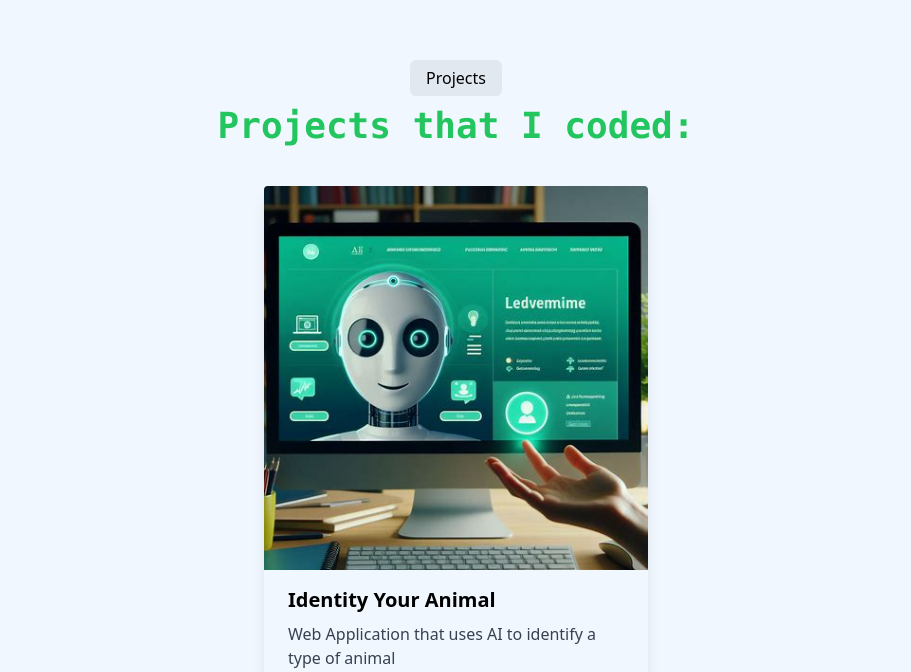
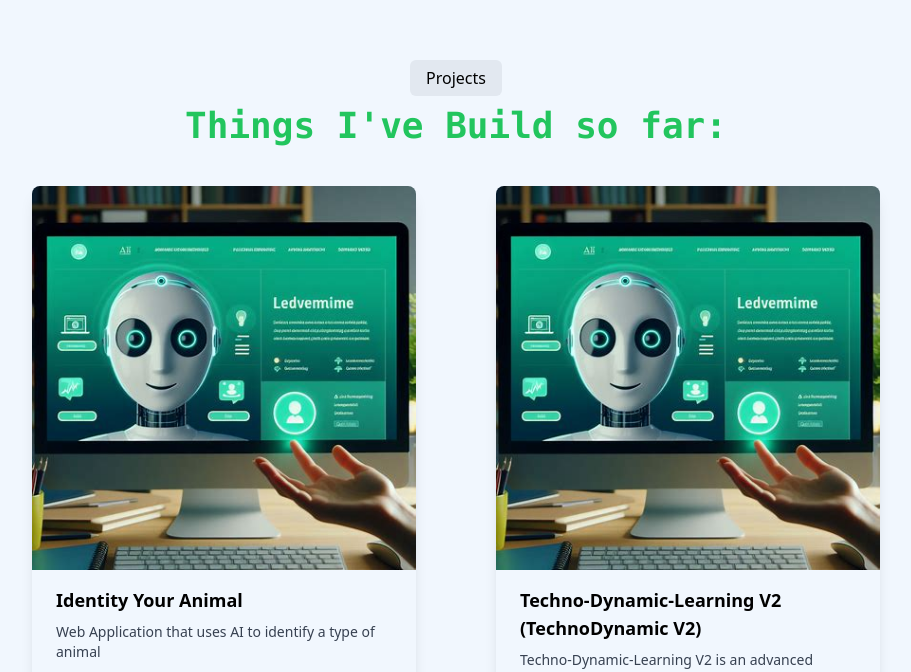
Before and after one commit to WinsonBaring/Personal-Porfolio, a React (Vite) app: page / in a window 1280 px wide. Shown: the part 2123-2795 px from the top of the page, without its empty margins (184-1095 px from the left). Built offline with nearby package versions, Linux system fonts and the light colour scheme.

Commit message:
[Winson] Partial Completion
[Winson] Partial Completion

```diff
--- a/src/App.jsx
+++ b/src/App.jsx
@@ -7,6 +7,7 @@ import Skills from "sections/Skills";
 import Projects from "sections/Projects";
 import Contact from 'sections/Contact';
 import Footer from 'sections/Footer';
+import Experience from './sections/Experience';
 
 function App() {
     return (
@@ -19,6 +20,7 @@ function App() {
               <About/>
               <Skills/>
               <Projects/>
+              <Experience/>
               <Contact/>
             </section>
             </article>
--- a/src/components/Card.jsx
+++ b/src/components/Card.jsx
@@ -8,11 +8,11 @@ import link from 'assets/link.svg'
 
 const Card = ({ image, title, description, tools_used, source_code, live_demo }) => {
   return (
-    <section className="max-w-sm rounded overflow-hidden shadow-lg m-10">
-      <img className="w-full" src={project} alt={title} />
+    <section className="max-w-sm a  min-h-[50rem] max-h-[50rem]  rounded-lg overflow-hidden shadow-lg m-10">
+      <img className="w-full " src={project} alt={title} />
       <div className="px-6 py-4">
-        <div className="font-bold text-xl mb-2">{title}</div>
-        <p className="text-gray-700 text-base">{description}</p>
+        <div className="font-bold text-lg mb-2">{title}</div>
+        <p className="overflow-hidden max-h-[10rem] text-gray-700 text-sm">{description}</p>
       </div>
       <div className="px-6 pt-4 pb-2">
         {tools_used.map((tool, index) =>{
--- a/src/profile.js
+++ b/src/profile.js
@@ -7,6 +7,7 @@ const skillset = [
     "About",
     "Skills",
     "Projects",
+    "Experience",
 ];
 const intro = {
     intro:"Hi, I'm",
@@ -45,7 +46,8 @@ const about = {
 }
 
 const projects ={
-    title: "Projects that I coded:",
+    title:"Projects",
+    description: "Things I've Build so far:",
     projects: [{
     image: "assets/Project.jpg",
     title:"Identity Your Animal",
@@ -71,9 +73,16 @@ const projects ={
     {
     image: "assets/Project.jpg",
     title:"Bank Management System Netbeans",
-    description:"A functino Bank Management System built using Netbeans and Java",
+    description:"A functional Bank Management System built using Netbeans and Java",
     tools_used:["Netbeans","Java","Xammp","MySql"],
     source_code: "https://github.com/WinsonBaring/Bank_Functional_OOP",
+    },
+    {
+    image: "assets/Project.jpg",
+    title:"Laundiri",
+    description:"A comprehensive laundry management application that facilitates the process between clients, couriers, and laundry shops. This app streamlines the laundry service by providing a seamless experience for users to request, manage, and fulfill laundry orders.",
+    tools_used:["Android Studio","Java","SQLite"],
+    source_code: "https://github.com/jmarcbalbada/laundirii",
     },
 
 ]
@@ -94,6 +103,27 @@ const social_media = [
     },
 ]
 
+const experience = {
+    title:"Work Experience",
+    description:"Here is a quick summary of my most recent experiences",
+    experience:[
+          {
+            company_name: "Present",
+            job_title: "Looking Intern +",
+            description: "",
+            tools_learned: "",
+          },
+        {
+            company_name: "Wind's Gate Philippines",
+            job_title: "Part-Time Software Developer",
+            description: "Worked on developing and maintaining web applications.",
+            tools_learned: "Monitoring",
+          },
+    ]
+
+}
+
+
 
 
 export {
@@ -104,5 +134,6 @@ export {
     about,
     projects,
     social_media,
+    experience
 
 }
--- a/src/sections/Experience.jsx
+++ b/src/sections/Experience.jsx
@@ -1,14 +1,33 @@
 import React, { Fragment } from 'react'
-import {projects} from '../profile'
 import { Link, Element } from 'react-scroll';
 import Card from 'components/Card'
 import CommonButton from 'components/CommonButton';
 import CommonTitle from 'components/CommonTitle';
+import {experience} from '../profile'
 
 const Experience = () => {
   return (
     <Fragment>
-        <Element className='flex flex-col items-center justify-center' id='Projects' name='Projects'>
+        <Element className='flex flex-col items-center justify-center' id='Experience' name='Experience'>
+             {/* Title Description */}
+             <section className='text-center'>
+                <CommonButton children={experience.title} />
+                <CommonTitle children={experience.description} />
+            </section>
+
+
+            {/* Skills Mapping */}
+            <section className="p-8">
+            <h2 className="text-4xl font-bold mb-8">{experience.title}</h2>
+            {experience.experience.map((exp, index) => (
+                <div key={index} className="mb-6 p-4 border border-gray-300 rounded-lg shadow-md">
+                <h3 className="text-2xl font-semibold mb-2">{exp.company_name}</h3>
+                <h4 className="text-xl font-medium mb-2">{exp.job_title}</h4>
+                { exp.description && <p className="text-gray-700 mb-2">{exp.description}</p>}
+                { exp.tools_learned && <p className="text-gray-500"><strong>Tools Learned:</strong> {exp.tools_learned}</p>}
+                </div>
+                ))}
+            </section>
         </Element>
     </Fragment>
   )
--- a/src/sections/Projects.jsx
+++ b/src/sections/Projects.jsx
@@ -11,12 +11,12 @@ const Projects = () => {
         <Element className='flex flex-col items-center justify-center' id='Projects' name='Projects'>
             {/* Title Description */}
             <section className='text-center'>
-                <CommonButton children={"Projects"} />
-                <CommonTitle children={projects.title} />
+                <CommonButton children={projects.title} />
+                <CommonTitle children={projects.description} />
             </section>
 
             {/* Skills Mapping */}
-            <section className="flex justify-center flex-wrap mx-48 items-center ">
+            <section className="flex justify-center flex-wrap basis-1/3 items-center ">
                 {projects.projects.map((project, index) => {
                 return(
                     <Card
```
